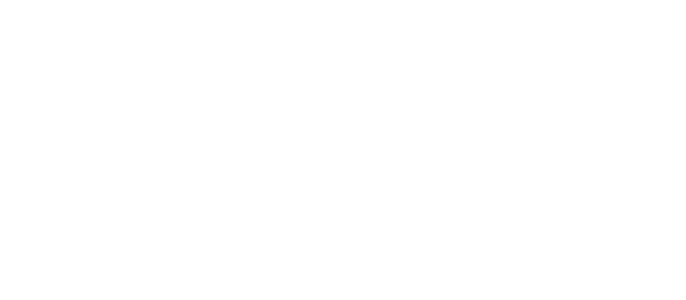
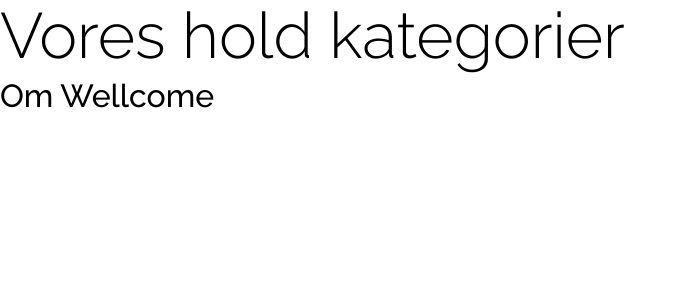
Before and after one commit to JulieGroenborg/wellcome_site, a Next.js app: page / in a window 1280 px wide. Shown: the top 300 px of the page, without its empty margins (0-686 px from the left). Built offline with nearby package versions, Linux system fonts and the light colour scheme; no server answers; the database is empty; a web font is replaced by a local one.

Commit message:
Lavet HeaderTwo (til sitet + spa-version)

```diff
--- /dev/null
+++ b/src/app/components/global/HeaderTwo.jsx
@@ -0,0 +1,6 @@
+import styles from "./HeaderTwo.module.scss";
+
+//Dette komponent har en class="spa", som sættes med attributen: type
+export default function HeaderOne({ title, type }) {
+  return <h2 className={`${styles[type]}`}>{title}</h2>;
+}
--- /dev/null
+++ b/src/app/components/global/HeaderTwo.module.scss
@@ -0,0 +1,8 @@
+@use "src/app/variables" as *;
+
+.spa {
+  color: $white;
+  font-size: 48px;
+  font-family: $the-seasons;
+  font-weight: $font-regular;
+}
--- a/src/app/page.jsx
+++ b/src/app/page.jsx
@@ -1,27 +1,30 @@
 import HeaderOne from "./components/global/HeaderOne";
+import HeaderTwo from "./components/global/HeaderTwo";
 
 //API url: https://hovludcpqudqvcqteblj.supabase.co/rest/v1/Hold
 //API key: eyJhbGciOiJIUzI1NiIsInR5cCI6IkpXVCJ9.eyJpc3MiOiJzdXBhYmFzZSIsInJlZiI6Imhvdmx1ZGNwcXVkcXZjcXRlYmxqIiwicm9sZSI6ImFub24iLCJpYXQiOjE3MTQwMzI4MzEsImV4cCI6MjAyOTYwODgzMX0.5K-wz_oerFZ5hmvUq0IOPgJHn0e1sRYh57y_8pFqnKk
 
-let headersList = {
-  apikey: "eyJhbGciOiJIUzI1NiIsInR5cCI6IkpXVCJ9.eyJpc3MiOiJzdXBhYmFzZSIsInJlZiI6Imhvdmx1ZGNwcXVkcXZjcXRlYmxqIiwicm9sZSI6ImFub24iLCJpYXQiOjE3MTQwMzI4MzEsImV4cCI6MjAyOTYwODgzMX0.5K-wz_oerFZ5hmvUq0IOPgJHn0e1sRYh57y_8pFqnKk",
-  Prefer: "return=representation",
-};
+// let headersList = {
+//   apikey: "eyJhbGciOiJIUzI1NiIsInR5cCI6IkpXVCJ9.eyJpc3MiOiJzdXBhYmFzZSIsInJlZiI6Imhvdmx1ZGNwcXVkcXZjcXRlYmxqIiwicm9sZSI6ImFub24iLCJpYXQiOjE3MTQwMzI4MzEsImV4cCI6MjAyOTYwODgzMX0.5K-wz_oerFZ5hmvUq0IOPgJHn0e1sRYh57y_8pFqnKk",
+//   Prefer: "return=representation",
+// };
 
-let response = await fetch("https://hovludcpqudqvcqteblj.supabase.co/rest/v1/Hold", {
-  method: "GET",
-  headers: headersList,
-});
+// let response = await fetch("https://hovludcpqudqvcqteblj.supabase.co/rest/v1/Hold", {
+//   method: "GET",
+//   headers: headersList,
+// });
 
-let data = await response.json();
+// let data = await response.json();
 
-console.log(data);
+// console.log(data);
 
 export default function Home() {
   return (
     <>
       <main>
-        <HeaderOne color="white" title="Vores hold kategorier"></HeaderOne>
+        <HeaderOne color="black" title="Vores hold kategorier"></HeaderOne>
+        <HeaderTwo title="Om Wellcome"></HeaderTwo>
+        <HeaderTwo type="spa" title="Om Wellcome"></HeaderTwo>
       </main>
     </>
   );
```
